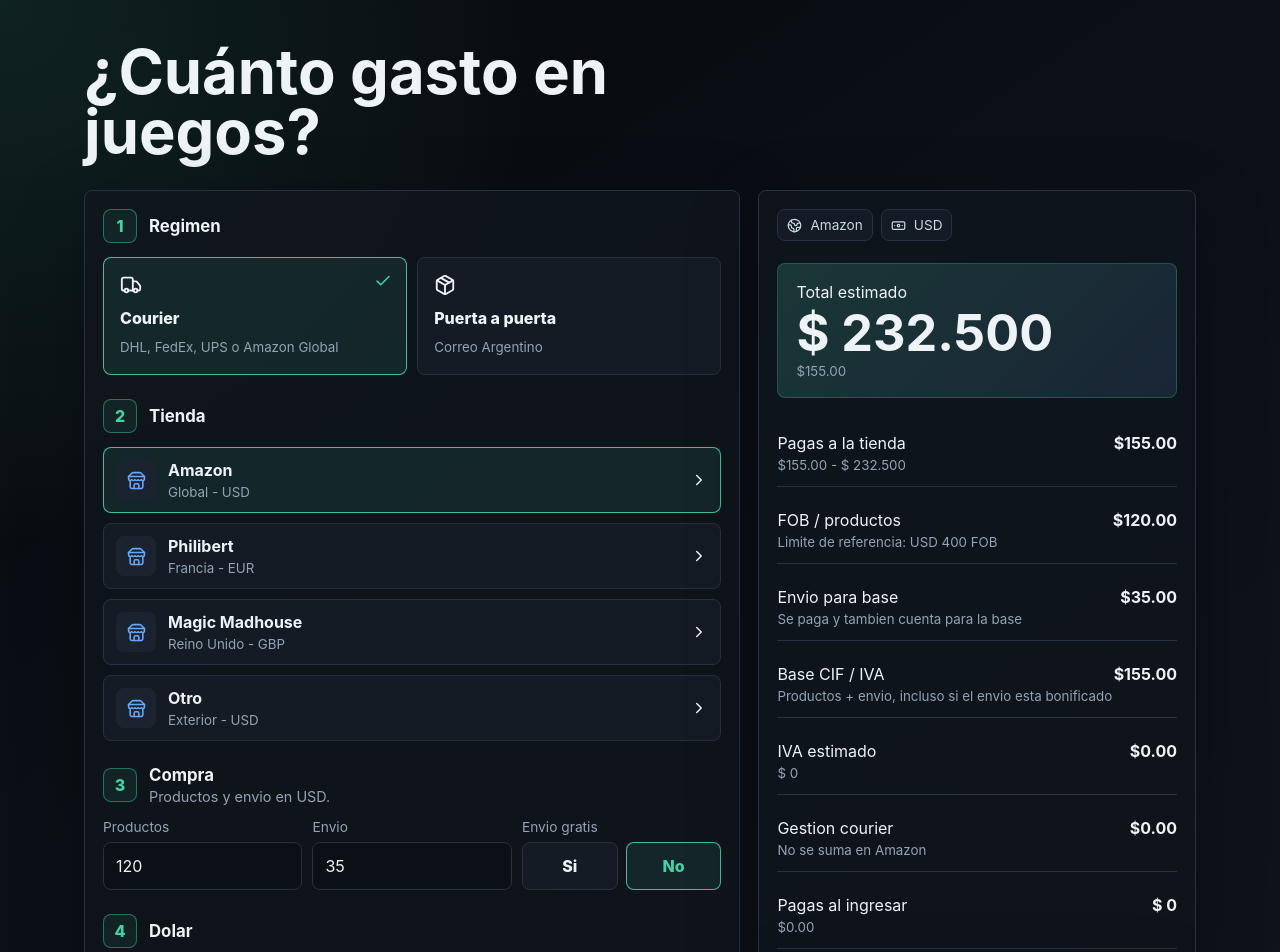
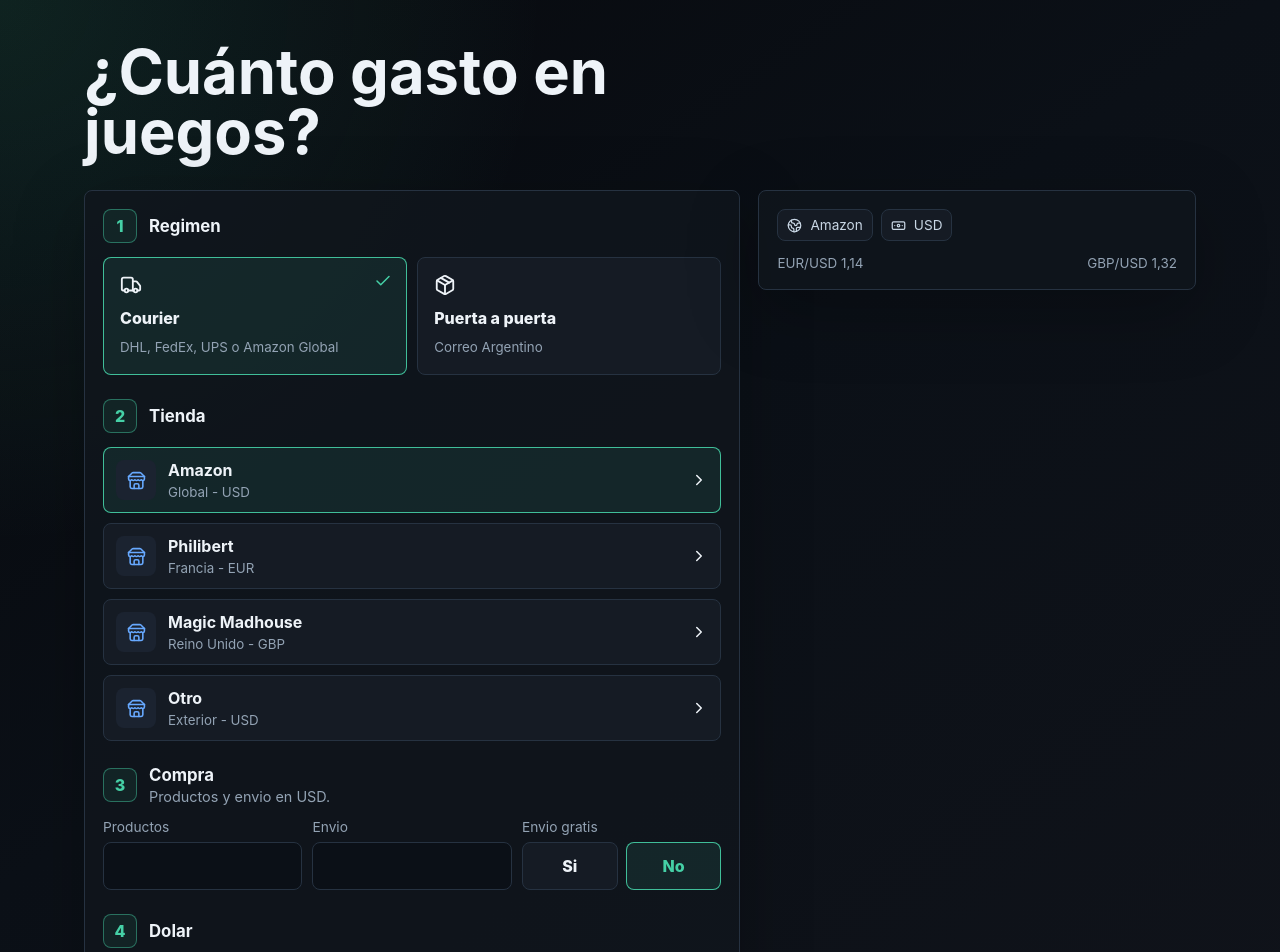
Before and after one commit to GuybrushMcfly/calculadora_juegos, a SvelteKit app: page / in a window 1280 px wide. Shown: the top 952 px of the page. Built offline with nearby package versions, Linux system fonts and the light colour scheme; no server answers.

Commit message:
arreglo setup inicial

```diff
--- a/src/routes/+page.svelte
+++ b/src/routes/+page.svelte
@@ -21,8 +21,8 @@
 
   let regimen: Regimen = $state('courier');
   let selectedStoreId = $state<StoreType['id']>('amazon');
-  let products = $state(120);
-  let shipping = $state(35);
+  let products = $state<number | null>(null);
+  let shipping = $state<number | null>(null);
   let shippingIsFree = $state(false);
   let dollarKind = $state<DollarKind>('oficial');
   let postalServiceFeeARS = $state(0);
@@ -34,12 +34,13 @@
   const selectedStore = $derived(courierStores.find((store) => store.id === selectedStoreId) ?? courierStores[0]);
   const currency = $derived<Currency>(regimen === 'puerta-puerta' ? postalCurrency : selectedStore.currency);
   const handling = $derived(selectedStore.defaultHandlingUSD);
+  const hasRequiredInputs = $derived(products !== null && shipping !== null && products > 0 && shipping >= 0);
   const result = $derived(
     calculatePurchase({
       regimen,
       store: selectedStore,
-      products,
-      shipping,
+      products: products ?? 0,
+      shipping: shipping ?? 0,
       shippingIsFree,
       currency,
       dollarKind,
@@ -236,6 +237,7 @@
         {#if shippingIsFree}<span class="store-pill"><Truck size={15} /> Envio gratis</span>{/if}
       </div>
 
+      {#if hasRequiredInputs}
         <div class="total-block">
           <span>Total estimado</span>
           <strong>{formatMoney(result.totalARS, 'ARS')}</strong>
@@ -284,6 +286,7 @@
           <ShieldCheck size={20} />
           <p>{result.note}</p>
         </div>
+      {/if}
 
       <div class="meta-row">
         <span>EUR/USD {formatNumber(rates.eurUsd)}</span>
```
Lines whose indentation alone changed are shown as unchanged.
